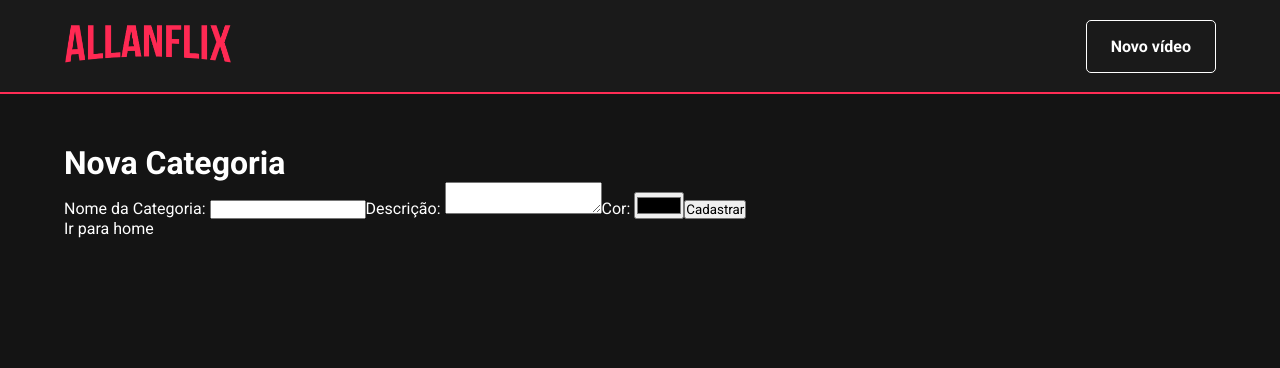
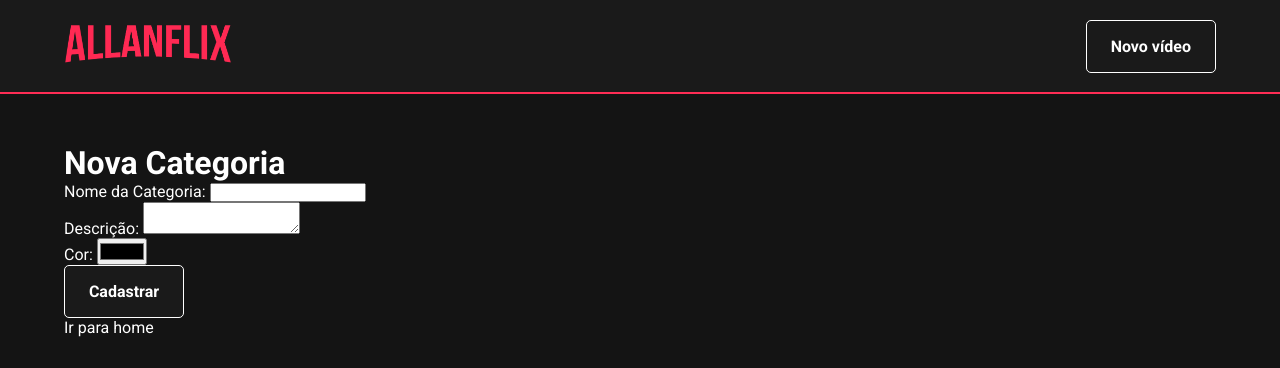
Before and after one commit to GaldinoAllan/allanflix, a React (Create React App) app: page /cadastro/categoria in a window 1280 px wide. Shown: the top 368 px of the page. Built offline with nearby package versions, Linux system fonts and the light colour scheme.

Commit message:
input working

```diff
--- a/src/components/Input/index.tsx
+++ b/src/components/Input/index.tsx
@@ -1,33 +1,46 @@
 import React from 'react';
-import { InputText, TextArea } from './styles';
+import { InputText } from './styles';
 
 interface InputProps {
+  as?: string;
   label: string;
+  value: string;
+  name: string;
+  type?: 'text' | 'color' | 'textarea';
   onChange?: (
     event:
       | React.ChangeEvent<HTMLInputElement>
       | React.ChangeEvent<HTMLTextAreaElement>,
   ) => void;
-  value: string;
-  name: string;
-  type: 'text' | 'color' | 'textarea';
 }
 
 const Input: React.FC<InputProps> = ({
+  as: asType,
   label,
   name,
   onChange,
   type,
   value,
 }: InputProps) => {
+  const fieldId = `id_${name}`;
+
+  const isTextArea = asType === 'textarea';
+  const tag = isTextArea ? 'textarea' : 'input';
+
+  const isColor = type === 'color';
+  const isType = isColor ? 'color' : 'text';
+
   return (
-    <label htmlFor="textarea">
+    <label htmlFor={fieldId}>
       <span>{`${label}: `}</span>
-      {type === 'textarea' ? (
-        <TextArea name={name} onChange={onChange} value={value} />
-      ) : (
-          <InputText name={name} type={type} onChange={onChange} value={value} />
-        )}
+      <InputText
+        as={tag}
+        id={fieldId}
+        name={name}
+        type={isType}
+        value={value}
+        onChange={onChange}
+      />
     </label>
   );
 };
--- a/src/components/Input/styles.ts
+++ b/src/components/Input/styles.ts
@@ -2,6 +2,7 @@ import styled from 'styled-components';
 
 interface InputProps {
   hasValue?: boolean;
+  type: string;
 }
 
 export const InputText = styled.input<InputProps>`
@@ -10,10 +11,3 @@ export const InputText = styled.input<InputProps>`
     border-bottom-color: red;
   }
 `;
-
-export const TextArea = styled.textarea<InputProps>`
-  &:hover,
-  &:focus {
-    border-bottom-color: red;
-  }
-`;
--- a/src/pages/CadastroCategoria/index.tsx
+++ b/src/pages/CadastroCategoria/index.tsx
@@ -4,7 +4,7 @@ import { Link } from 'react-router-dom';
 import PageDefault from '../../components/PageDefault';
 import Input from '../../components/Input';
 
-import { Container, Title, Form } from './styles';
+import { Container, Title, Form, Button } from './styles';
 
 interface Categoria {
   nome: string;
@@ -66,6 +66,7 @@ const CadastroCategoria: React.FC = () => {
           />
 
           <Input
+            as="textarea"
             label="Descrição"
             type="textarea"
             name="descricao"
@@ -81,7 +82,7 @@ const CadastroCategoria: React.FC = () => {
             onChange={handleChange}
           />
 
-          <button type="submit">Cadastrar</button>
+          <Button type="submit">Cadastrar</Button>
         </Form>
 
         <ul>
--- a/src/pages/CadastroCategoria/styles.ts
+++ b/src/pages/CadastroCategoria/styles.ts
@@ -2,16 +2,43 @@ import styled from 'styled-components';
 
 export const Container = styled.div`
   color: var(--white);
+
   flex: 1;
   padding-top: 50px;
   padding-left: 5%;
   padding-right: 5%;
 `;
 
-export const Form = styled.form``;
+export const Form = styled.form`
+  display: flex;
+  flex-direction: column;
+`;
 
 export const Title = styled.h1``;
 
 export const ButtonContainer = styled.div``;
 
-export const Button = styled.button``;
+export const Button = styled.button`
+  border: 1px solid var(--white);
+  width: 120px;
+  background: var(--black);
+  border-radius: 5px;
+  color: var(--white);
+  box-sizing: border-box;
+  cursor: pointer;
+  padding: 16px 24px;
+  font-style: normal;
+  font-weight: bold;
+  font-size: 16px;
+  outline: none;
+  border-radius: 5px;
+  text-decoration: none;
+  display: flex;
+  justify-content: center;
+  transition: opacity 0.3s;
+
+  &:hover,
+  &:focus {
+    opacity: 0.5;
+  }
+`;
```
Also changed, not shown: .eslintrc.json.
